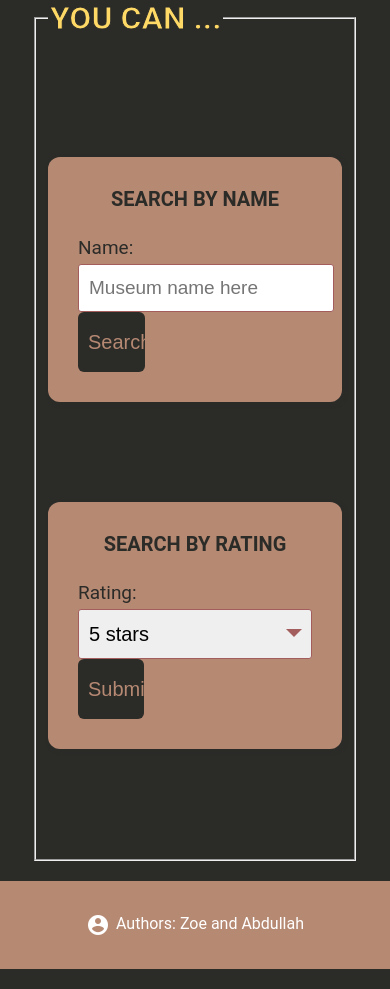
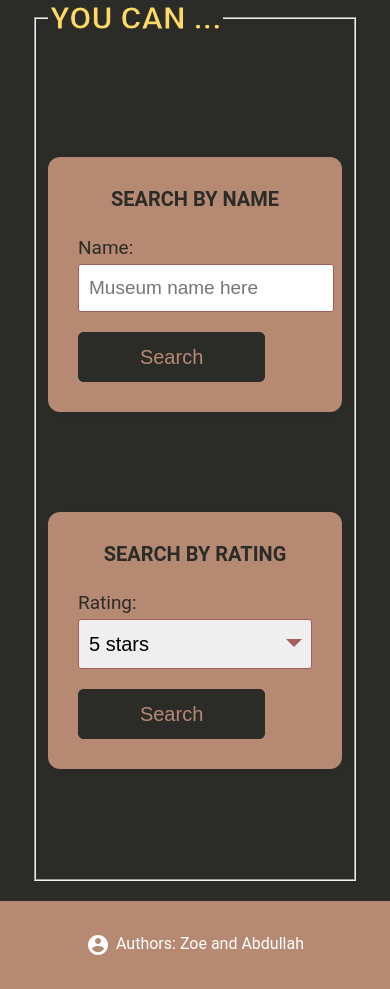
Before and after one commit to Zoe0709/COMPSCI_4WW3, a PHP site: page /search.html in a window 390 px wide. Shown: the part 305-1294 px from the top of the page. Run offline with PHP 8.4, Linux system fonts and the light colour scheme.

Commit message:
Fixing the buttons in the search page for small sized screens.

```diff
--- a/search.html
+++ b/search.html
@@ -155,7 +155,7 @@
                             <input type="text" name="museumname" class="input" placeholder='Museum name here'>
 
                             <!-- The search button, click to jump to results sample page -->
-                            <a href="./results_sample.html">
+                            <a href="./results_sample.html" class="btn" style="padding: 0;">
                                 <input type="submit" value="Search" class="btn" onclick='submitForm()'>
                             </a>
                         </div>
@@ -187,14 +187,12 @@
                                     <option value="1">1 star</option>
                                     </select>
                             </div>
-                            <div>
 
-                                <!-- The submit button, click to jump to results sample page -->
-                                <a href="./results_sample.html">
+                            <!-- The submit button, click to jump to results sample page -->
+                            <a href="./results_sample.html" class="btn" style="padding: 0;">
 
-                                    <input type="submit" onclick='submitForm()' class="btn">
-                                </a>
-                            </div>
+                                <input type="submit" value="Search" onclick='submitForm()' class="btn">
+                            </a>
 
                         </div>
                     </div>
--- a/styles/search.css
+++ b/styles/search.css
@@ -98,6 +98,7 @@ i {
 
 
 /* Styling the caption of fieldset grouping */
+
 .legend {
     font-weight: bold;
     text-align: left;
@@ -190,7 +191,6 @@ nav a:active {
 
 
 /* end navbar */
-
 
 
 /*
@@ -371,7 +371,7 @@ The Wrapper for the Registration form
     cursor: pointer;
     border-radius: 6px;
     outline: none;
-    height: 60px;
+    height: 50px;
 }
 
 
@@ -396,8 +396,11 @@ The Wrapper for the Registration form
     .wrapper .title {
         font-size: 20px;
     }
+    .wrapper .form .inputfield a {
+        width: 80% !important;
+        margin-top: 20px;
+    }
     .wrapper .form .inputfield .btn {
-        width: 80%;
         font-size: 20px;
     }
 }
```
